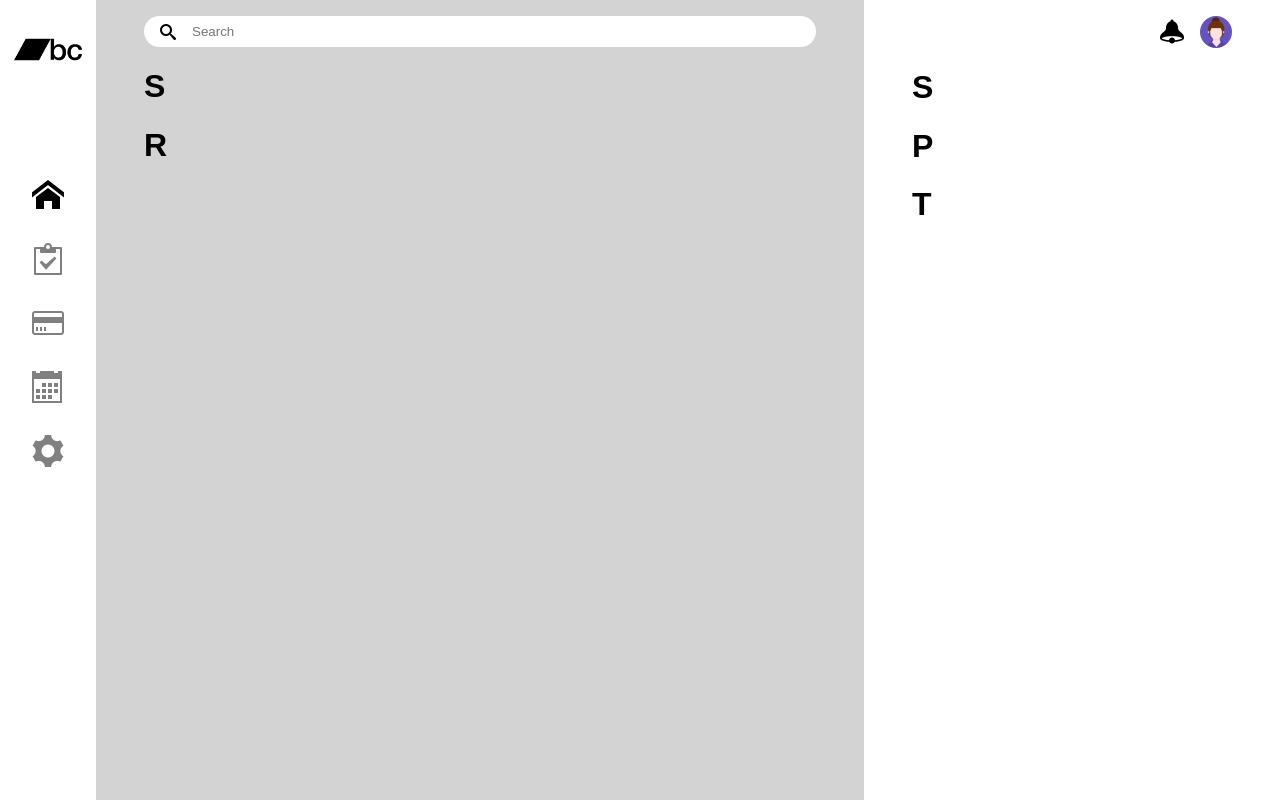
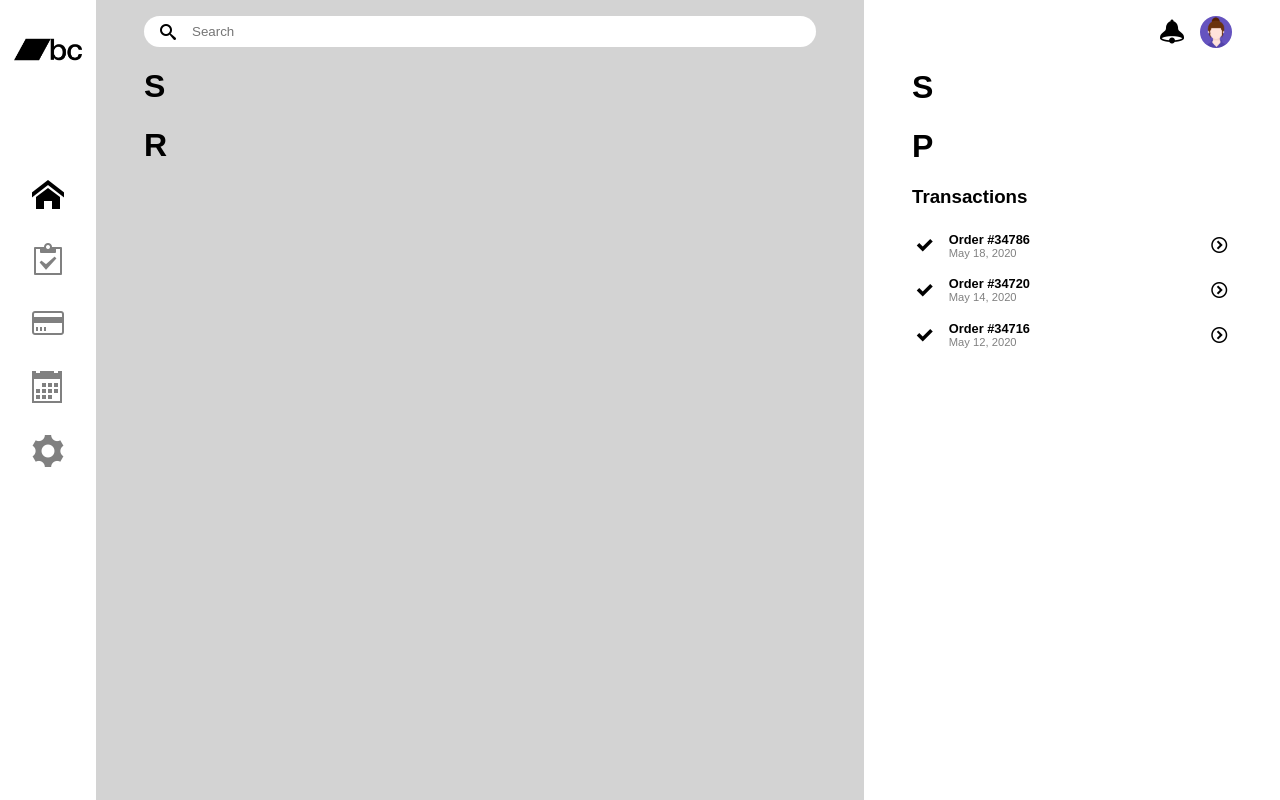
Before and after one commit to shukonin/React_Mockups, a React (Create React App) app: page /React_Mockups/dashboard in a window 1280 px wide. Built offline with nearby package versions, Linux system fonts and the light colour scheme.

Commit message:
add/ transaction cards

```diff
--- a/src/Dashboard/Components/Transactions/index.jsx
+++ b/src/Dashboard/Components/Transactions/index.jsx
@@ -1,7 +1,42 @@
 import React from "react";
 
+import {
+  Title,
+  TransactionContainer,
+  TransactionIcon,
+  TransactionContent,
+  TransactionData,
+  TransactionOrder,
+  TransactionDate,
+  GoToIcon,
+} from "./style";
+
+const TransactionCard = (props) => {
+  const { order, date } = props;
+
+  return (
+    <TransactionContainer>
+      <TransactionIcon className="icon-checkmark" />
+      <TransactionContent>
+        <TransactionData>
+          <TransactionOrder>Order #{order}</TransactionOrder>
+          <TransactionDate>{date}</TransactionDate>
+        </TransactionData>
+        <GoToIcon className="icon-circle-right" />
+      </TransactionContent>
+    </TransactionContainer>
+  );
+};
+
 const Transactions = () => {
-  return <h1>T</h1>;
+  return (
+    <>
+      <Title>Transactions</Title>
+      <TransactionCard order="34786" date="May 18, 2020" />
+      <TransactionCard order="34720" date="May 14, 2020" />
+      <TransactionCard order="34716" date="May 12, 2020" />
+    </>
+  );
 };
 
 export { Transactions };
--- a/src/Dashboard/Components/Transactions/style.js
+++ b/src/Dashboard/Components/Transactions/style.js
@@ -0,0 +1,58 @@
+import styled from "styled-components";
+
+const Title = styled.h3``;
+
+const TransactionContainer = styled.div`
+  display: flex;
+  align-items: center;
+  margin: 0.5rem 0;
+  padding: 0.3rem;
+
+  &:hover {
+    cursor: pointer;
+    border-radius: 1rem;
+    background-color: lightgray;
+  }
+`;
+
+const TransactionIcon = styled.i`
+  margin-right: 1rem;
+`;
+
+const TransactionContent = styled.div`
+  display: flex;
+  align-items: center;
+  justify-content: space-between;
+  width: 100%;
+`;
+
+const TransactionData = styled.div`
+  display: flex;
+  flex-direction: column;
+  justify-content: center;
+`;
+
+const TransactionOrder = styled.p`
+  margin: 0;
+  font-weight: bold;
+  font-size: 0.8rem;
+`;
+
+const TransactionDate = styled.p`
+  margin: 0;
+  color: gray;
+  font-size: 0.7rem;
+`;
+
+const GoToIcon = styled.i``;
+
+export {
+  Title,
+  TransactionContainer,
+  TransactionIcon,
+  TransactionContent,
+  TransactionData,
+  TransactionOrder,
+  TransactionDate,
+  GoToIcon,
+};
```
Also changed, not shown: 1 other file (tests, documents, lock files or other folders).
